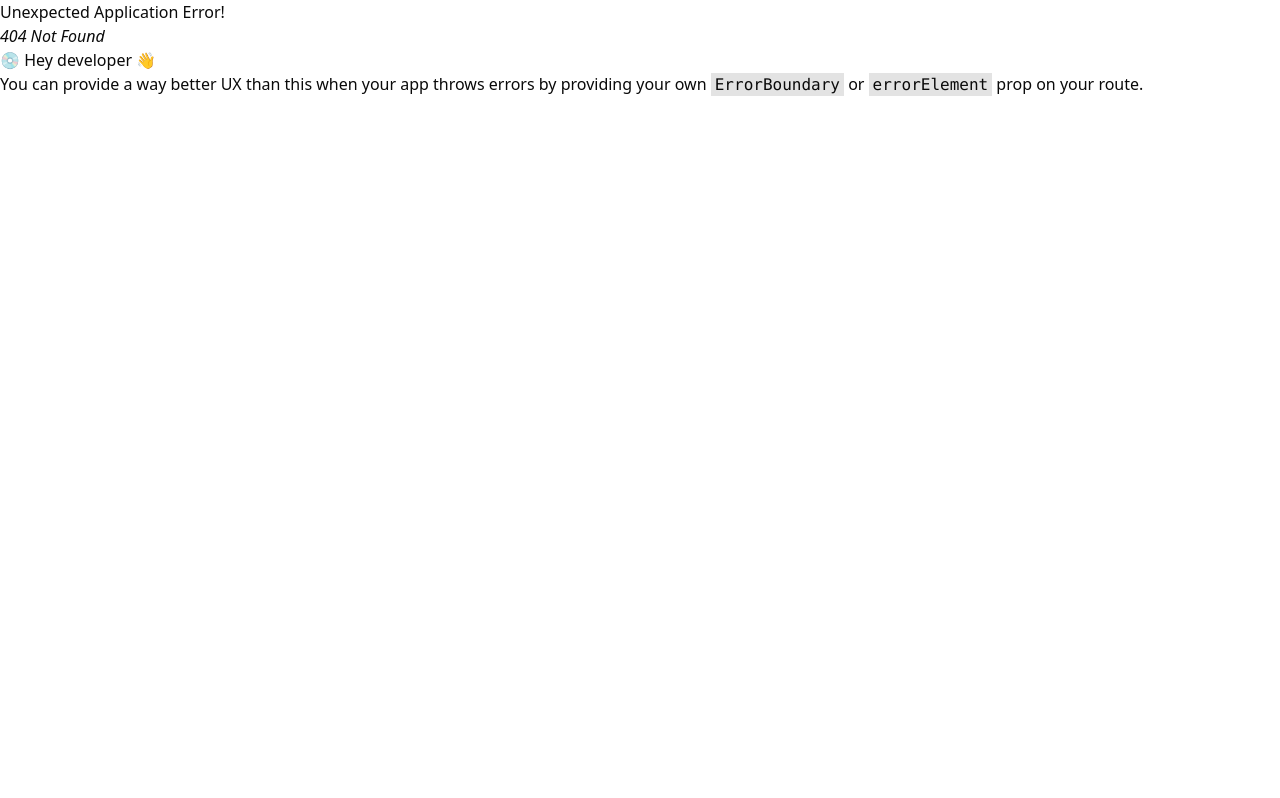
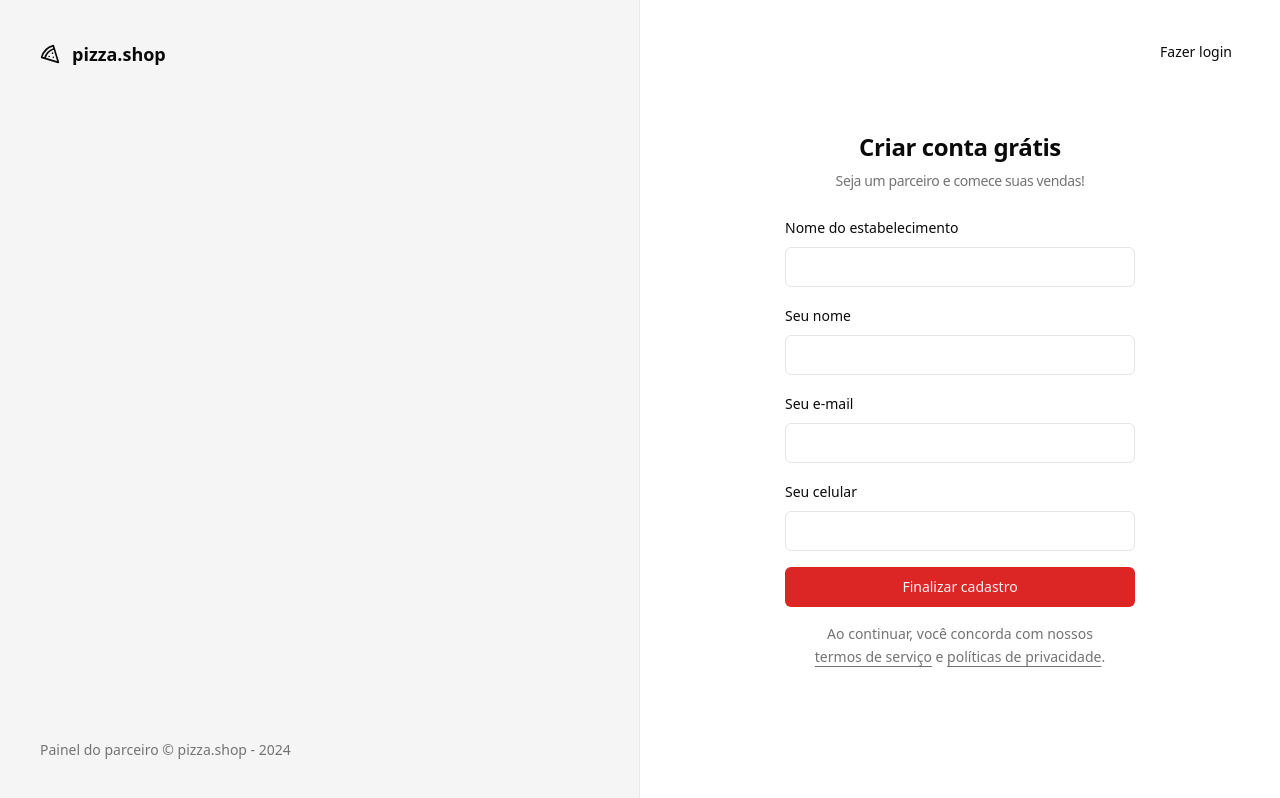
Before and after one commit to bzenky/pizzashop-web, a React app: page /sign-up in a window 1280 px wide. Before the commit this address had no page. Built offline with nearby package versions, Linux system fonts and the light colour scheme; the HTML template or start-up script is replaced by a standard one.

Commit message:
feat: static sign up page

```diff
--- a/src/pages/_layouts/auth.tsx
+++ b/src/pages/_layouts/auth.tsx
@@ -14,7 +14,7 @@
         </footer>
       </div>
 
-      <div className="flex flex-col items-center justify-center">
+      <div className="relative flex flex-col items-center justify-center">
         <Outlet />
       </div>
     </div>
--- a/src/pages/auth/sign-in.tsx
+++ b/src/pages/auth/sign-in.tsx
@@ -1,5 +1,6 @@
 import { Helmet } from 'react-helmet-async'
 import { useForm } from 'react-hook-form'
+import { Link } from 'react-router-dom'
 import { toast } from 'sonner'
 import { z } from 'zod'
 
@@ -36,7 +37,11 @@
     <>
       <Helmet title="Login" />
       <div className="p-8">
-        <div className="w[350px] flex flex-col justify-center gap-6">
+        <Button variant="ghost" asChild className="absolute right-8 top-8">
+          <Link to="/sign-up">Novo estabelecimento</Link>
+        </Button>
+
+        <div className="flex w-[350px] flex-col justify-center gap-6">
           <div className="flex flex-col gap-2 text-center tracking-tight">
             <h1 className="text-2xl font-semibold">Acessar painel</h1>
             <p className="text-sm text-muted-foreground">
--- /dev/null
+++ b/src/pages/auth/sign-up.tsx
@@ -0,0 +1,103 @@
+import { Helmet } from 'react-helmet-async'
+import { useForm } from 'react-hook-form'
+import { Link, useNavigate } from 'react-router-dom'
+import { toast } from 'sonner'
+import { z } from 'zod'
+
+import { Button } from '@/components/ui/button'
+import { Input } from '@/components/ui/input'
+import { Label } from '@/components/ui/label'
+
+const signUpForm = z.object({
+  restaurantName: z.string(),
+  managerName: z.string(),
+  email: z.string().email(),
+  phone: z.string(),
+})
+
+type SignUpForm = z.infer<typeof signUpForm>
+
+export function SignUp() {
+  const navigate = useNavigate()
+
+  const {
+    register,
+    handleSubmit,
+    formState: { isSubmitting },
+  } = useForm<SignUpForm>()
+
+  function handleSignUp(data: SignUpForm) {
+    toast.success('Restaurante cadastrado com sucesso!', {
+      action: {
+        label: 'Login',
+        onClick: () => navigate('/sign-in'),
+      },
+    })
+  }
+
+  return (
+    <>
+      <Helmet title="Login" />
+      <div className="p-8">
+        <Button variant="ghost" asChild className="absolute right-8 top-8">
+          <Link to="/sign-in">Fazer login</Link>
+        </Button>
+
+        <div className="flex w-[350px] flex-col justify-center gap-6">
+          <div className="flex flex-col gap-2 text-center tracking-tight">
+            <h1 className="text-2xl font-semibold">Criar conta grátis</h1>
+            <p className="text-sm text-muted-foreground">
+              Seja um parceiro e comece suas vendas!
+            </p>
+          </div>
+
+          <form onSubmit={handleSubmit(handleSignUp)} className="space-y-4">
+            <div className="space-y-2">
+              <Label htmlFor="restaurantName">Nome do estabelecimento</Label>
+              <Input
+                id="restaurantName"
+                type="text"
+                {...register('restaurantName')}
+              />
+            </div>
+
+            <div className="space-y-2">
+              <Label htmlFor="managerName">Seu nome</Label>
+              <Input
+                id="managerName"
+                type="text"
+                {...register('managerName')}
+              />
+            </div>
+
+            <div className="space-y-2">
+              <Label htmlFor="email">Seu e-mail</Label>
+              <Input id="email" type="email" {...register('email')} />
+            </div>
+
+            <div className="space-y-2">
+              <Label htmlFor="phone">Seu celular</Label>
+              <Input id="phone" type="tel" {...register('phone')} />
+            </div>
+
+            <Button disabled={isSubmitting} className="w-full" type="submit">
+              Finalizar cadastro
+            </Button>
+
+            <p className="px-6 text-center text-sm leading-relaxed text-muted-foreground">
+              Ao continuar, você concorda com nossos{' '}
+              <a className="underline underline-offset-4" href="">
+                termos de serviço
+              </a>{' '}
+              e{' '}
+              <a className="underline underline-offset-4" href="">
+                políticas de privacidade
+              </a>
+              .
+            </p>
+          </form>
+        </div>
+      </div>
+    </>
+  )
+}
--- a/src/routes.tsx
+++ b/src/routes.tsx
@@ -4,6 +4,7 @@
 import { AuthLayout } from './pages/_layouts/auth'
 import { Dashboard } from './pages/app/dashboard'
 import { SignIn } from './pages/auth/sign-in'
+import { SignUp } from './pages/auth/sign-up'
 
 export const router = createBrowserRouter([
   {
@@ -14,6 +15,9 @@
   {
     path: '/',
     element: <AuthLayout />,
-    children: [{ path: '/sign-in', element: <SignIn /> }],
+    children: [
+      { path: '/sign-in', element: <SignIn /> },
+      { path: '/sign-up', element: <SignUp /> },
+    ],
   },
 ])
```
